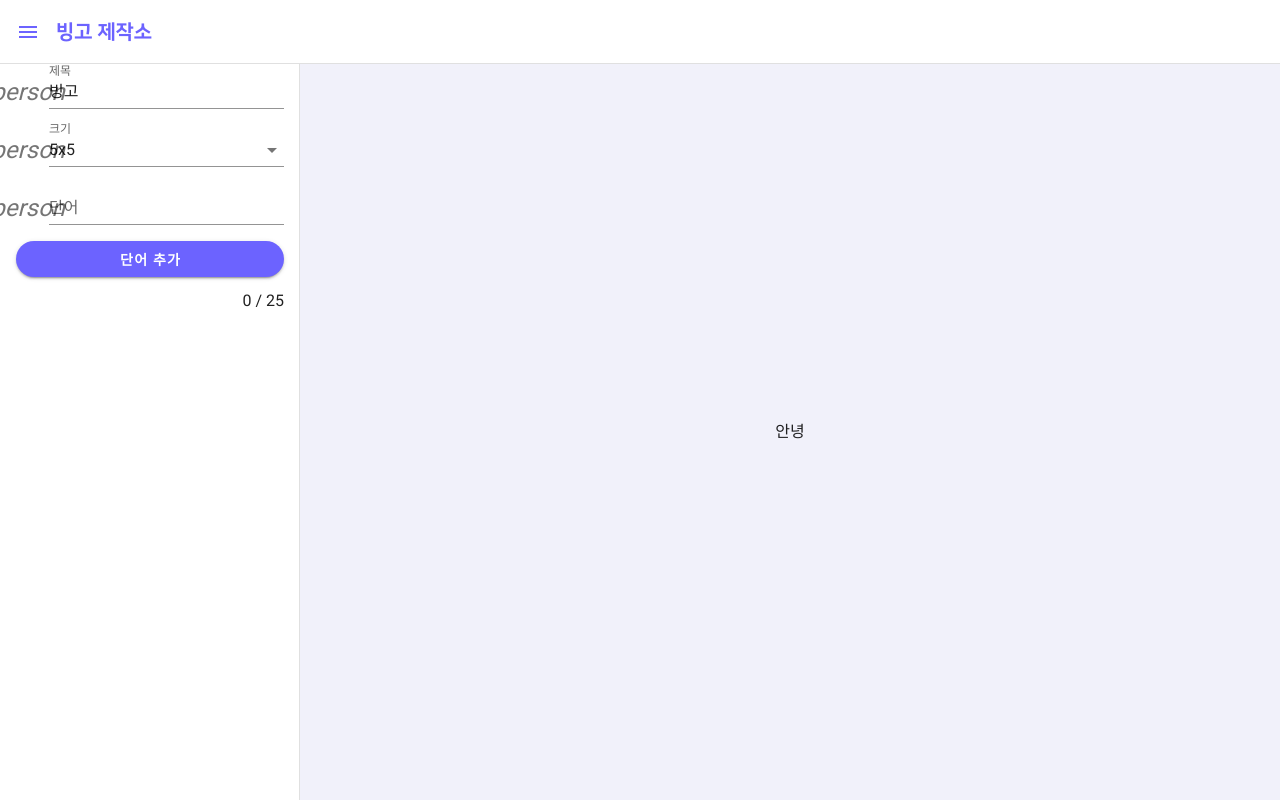
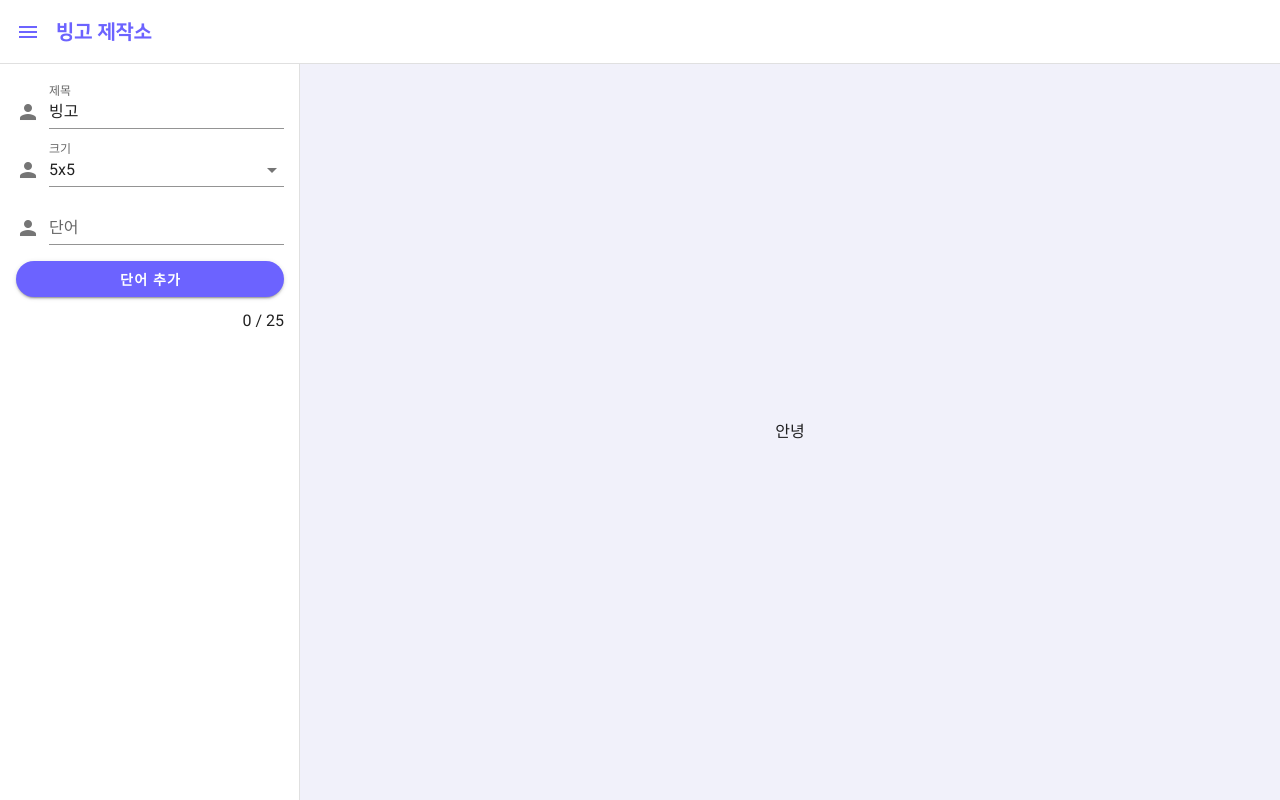
Before and after one commit to UniTaeMin/BingoMillFront, a Vue app: page /edit in a window 1280 px wide. Built offline with nearby package versions, Linux system fonts and the light colour scheme.

Commit message:
Update App.vue
Update App.vue

```diff
--- a/public/index.html
+++ b/public/index.html
@@ -7,8 +7,10 @@
   <meta name="viewport" content="width=device-width,initial-scale=1.0">
   <link rel="icon" href="<%= BASE_URL %>favicon.ico">
   <title>빙고제작소</title>
-    <link rel="stylesheet" href="https://fonts.googleapis.com/css?family=Roboto:100,300,400,500,700,900">
-    <link rel="stylesheet" href="https://cdn.jsdelivr.net/npm/@mdi/font@latest/css/materialdesignicons.min.css">
+  <link rel="stylesheet" href="https://fonts.googleapis.com/css?family=Roboto:100,300,400,500,700,900">
+  <link rel="stylesheet" href="https://cdn.jsdelivr.net/npm/@mdi/font@latest/css/materialdesignicons.min.css">
+  <link rel="stylesheet" href="https://fonts.googleapis.com/css?family=Material+Icons">
+
 </head>
 
 <body>
--- a/src/App.vue
+++ b/src/App.vue
@@ -48,4 +48,17 @@ body {
   width: 100%;
   height: 100vh;
 }
+
+/* vuetify setting */
+/* .v-navigation-drawer__content {
+  display: flex;
+  justify-content: center;
+  align-items: center;
+}
+.v-navigation-drawer__content > div {
+  width: 100%;
+} */
+.v-navigation-drawer__content {
+  padding: 20px 0px;
+}
 </style>
```
